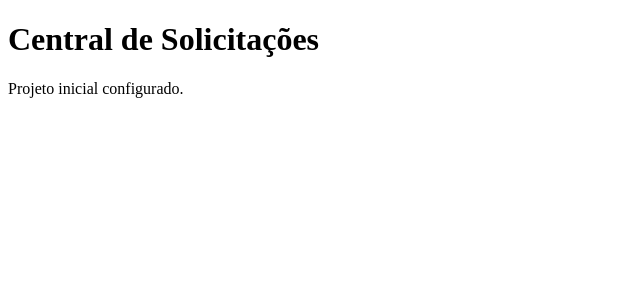
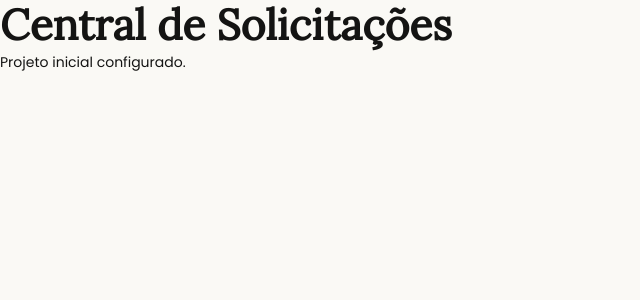
Before and after one commit to PedroRianlab/teste_loading, a Next.js app in the folder front-end/: page / in a window 1280 px wide. Shown: the top 300 px of the page, without its empty margins (0-640 px from the left). Built offline with nearby package versions, Linux system fonts and the light colour scheme.

Commit message:
feat(frontend): aplicar a identidade visual da central

```diff
--- /dev/null
+++ b/front-end/src/app/global.css
@@ -0,0 +1,115 @@
+:root {
+  --radius: 16px;
+  --background: oklch(0.981 0.005 95);
+  --foreground: oklch(0.19 0.002 106);
+  --card: oklch(0.997 0.003 95);
+  --primary: oklch(0.55 0.132 39.5);
+  --primary-hover: oklch(0.48 0.132 37);
+  --primary-foreground: white;
+  --secondary: oklch(0.923 0.014 95);
+  --muted-foreground: oklch(0.49 0.014 83);
+  --accent: oklch(0.926 0.028 48);
+  --border: oklch(0.737 0.014 95 / 0.55);
+  --blue: oklch(0.55 0.12 247);
+  --green: oklch(0.45 0.1 140);
+  --destructive: oklch(0.49 0.15 28);
+  --sidebar: oklch(0.96 0.01 95);
+  --shadow-soft: 0 3px 12px oklch(0.19 0.002 106 / 0.06);
+  --font-poppins: 'Poppins', Arial, sans-serif;
+  --font-lora: 'Lora', Georgia, serif;
+}
+
+* { box-sizing: border-box; border-color: var(--border); }
+body {
+  margin: 0;
+  background: var(--background);
+  color: var(--foreground);
+  font: 400 14px/1.6 var(--font-poppins);
+  -webkit-font-smoothing: antialiased;
+}
+button, a, input, select, textarea { -webkit-tap-highlight-color: transparent; }
+button, a { transition: background-color 180ms, border-color 180ms, color 180ms; }
+::selection { background: var(--accent); }
+:focus-visible { outline: 2px solid var(--blue); outline-offset: 3px; }
+h1, h2, h3, p, dl, dd { margin: 0; }
+h1, h2 { font-family: var(--font-lora); line-height: 1.2; }
+h1 { font-size: clamp(1.85rem, 4vw, 2.65rem); overflow-wrap: anywhere; }
+h2 { font-size: 1.25rem; }
+a { color: var(--primary-hover); text-decoration: none; }
+a:hover { text-decoration: underline; }
+label { display: grid; gap: 5px; font-weight: 600; min-width: 0; }
+.field { display: grid; gap: 5px; min-width: 0; }
+input, textarea, select {
+  width: 100%; min-height: 42px; padding: 9px 12px;
+  border: 1px solid var(--border); border-radius: 8px;
+  background: var(--card); color: var(--foreground); font: inherit; font-weight: 400;
+}
+textarea { resize: vertical; }
+.button {
+  min-height: 42px; display: inline-flex; align-items: center; justify-content: center;
+  padding: 8px 14px; border: 1px solid var(--border); border-radius: 8px;
+  background: var(--card); color: var(--foreground); font: inherit; font-weight: 600; cursor: pointer;
+}
+.button:hover { background: var(--sidebar); text-decoration: none; }
+.button.primary { background: var(--primary); border-color: var(--primary); color: var(--primary-foreground); }
+.button.primary:hover { background: var(--primary-hover); }
+.button.danger { color: var(--destructive); }
+.button:disabled, .text-button:disabled { opacity: 0.67; cursor: wait; }
+.text-button { border: 0; background: none; padding: 0; color: var(--primary-hover); font: inherit; text-decoration: underline; cursor: pointer; }
+.muted, dt { color: var(--muted-foreground); }
+.panel { border: 1px solid var(--border); border-radius: var(--radius); background: var(--card); padding: 22px; box-shadow: var(--shadow-soft); }
+.stack { display: grid; gap: 16px; }
+.auth { min-height: 100svh; display: grid; place-items: center; padding: 32px 18px; }
+.auth-content { width: min(100%, 460px); text-align: center; }
+.auth-content > p { margin-top: 10px; }
+.auth-panel { display: grid; gap: 16px; margin-top: 24px; text-align: left; }
+.auth-panel .text-button { justify-self: center; }
+.topbar { border-bottom: 1px solid var(--border); background: var(--sidebar); }
+.topbar-inner { width: min(100% - 36px, 1120px); margin: auto; min-height: 66px; display: flex; align-items: center; justify-content: space-between; gap: 16px; }
+.brand { font: 700 clamp(1rem, 3vw, 1.25rem) var(--font-lora); color: var(--foreground); }
+.shell { width: min(100% - 36px, 1120px); margin: 32px auto 56px; }
+.page-header, .title-group, .actions { display: flex; align-items: center; gap: 12px; flex-wrap: wrap; }
+.page-header { justify-content: space-between; margin-bottom: 16px; }
+.detail-header { margin-bottom: 0; }
+.title-group { min-width: 0; }
+.actions { justify-content: flex-end; }
+.filters { display: grid; grid-template-columns: 2fr repeat(3, minmax(0, 1fr)); gap: 12px; margin-bottom: 16px; }
+.table-wrap { padding: 0; overflow: auto; }
+table { width: 100%; min-width: 600px; border-collapse: collapse; }
+th, td { padding: 12px 16px; text-align: left; overflow-wrap: anywhere; }
+th { background: var(--sidebar); }
+tr + tr td, tbody tr:first-child td { border-top: 1px solid var(--border); }
+tbody tr:hover { background: var(--background); }
+.table-link { font-weight: 600; }
+.empty { color: var(--muted-foreground); text-align: center; }
+.badge { display: inline-block; padding: 3px 9px; border-radius: 8px; white-space: nowrap; font-size: .82rem; font-weight: 600; }
+.badge-aberta { background: #eeeae3; color: #4a4032; }
+.badge-em_andamento { background: #dbeafe; color: #234c80; }
+.badge-concluida, .badge-baixa { background: #e3eedb; color: #28532a; }
+.badge-media { background: #f9ebcb; color: #674716; }
+.badge-alta { background: #fae0d7; color: #813a29; }
+.form-page { width: min(100%, 820px); display: grid; gap: 16px; }
+.form-grid { display: grid; grid-template-columns: repeat(2, minmax(0, 1fr)); gap: 16px; }
+.back { justify-self: start; font-weight: 600; }
+.aviso, .sucesso { padding: 10px 12px; border-radius: 8px; background: #fae0d7; color: var(--destructive); }
+.sucesso { background: #e3eedb; color: var(--green); }
+dd { font-weight: 600; overflow-wrap: anywhere; }
+.descricao { margin-top: 18px; border-top: 1px solid var(--border); padding-top: 16px; }
+.descricao p { margin-top: 7px; white-space: pre-wrap; overflow-wrap: anywhere; }
+.timeline { display: grid; gap: 14px; padding-left: 22px; margin: 14px 0 0; }
+.timeline li::marker { color: var(--primary); }
+.timeline span { display: block; color: var(--muted-foreground); }
+dialog.panel { width: min(420px, calc(100% - 36px)); }
+dialog::backdrop { background: rgb(0 0 0 / 35%); }
+dialog p { margin: 12px 0 18px; }
+.page-enter { animation: page-enter 180ms ease-out; }
+@keyframes page-enter { from { opacity: 0; transform: translateY(5px); } to { opacity: 1; transform: translateY(0); } }
+@media (max-width: 700px) { .filters { grid-template-columns: repeat(2, minmax(0, 1fr)); } }
+@media (max-width: 440px) {
+  .filters, .form-grid { grid-template-columns: minmax(0, 1fr); }
+  .panel { padding: 16px; }
+  .table-wrap { padding: 0; }
+}
+@media (prefers-reduced-motion: reduce) {
+  *, *::before, *::after { animation: none !important; transition: none !important; scroll-behavior: auto !important; }
+}
--- a/front-end/src/app/layout.tsx
+++ b/front-end/src/app/layout.tsx
@@ -1,3 +1,7 @@
+import '@fontsource/poppins/latin-400.css';
+import '@fontsource/poppins/latin-600.css';
+import '@fontsource/lora/latin-700.css';
+import './global.css';
 import type { Metadata } from 'next';
 
 export const metadata: Metadata = { title: 'Central de Solicitações', description: 'Registro e acompanhamento de solicitações' };
```
